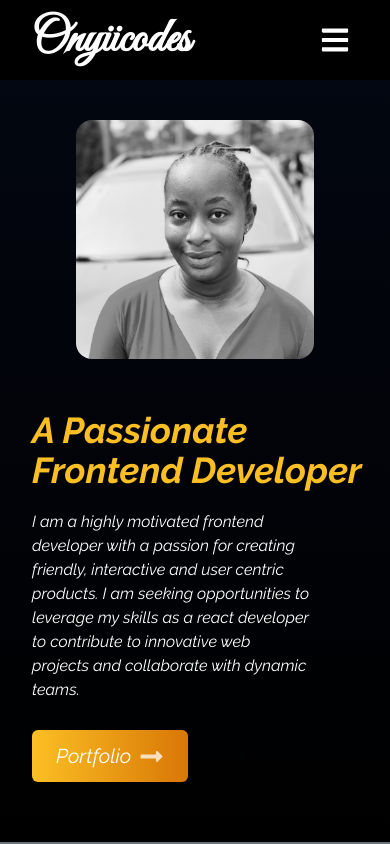
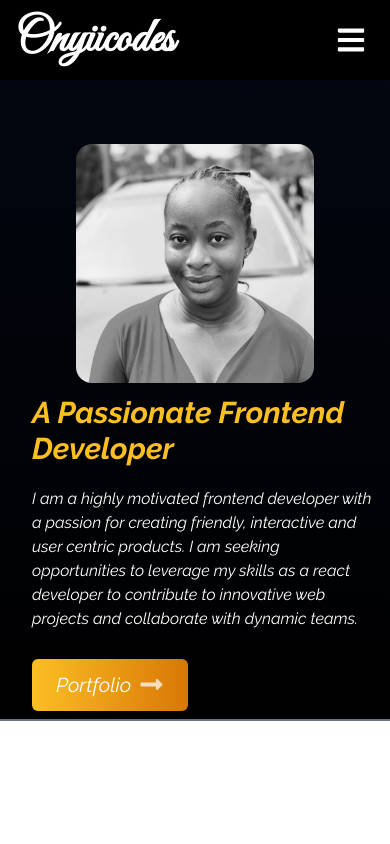
Before and after one commit to onyinyechi-okeke/My-Portfolio, a React (Vite) app: page / in a window 390 px wide. Built offline with nearby package versions, Linux system fonts and the light colour scheme.

Commit message:
responsiveness

```diff
--- a/src/Components/Navbar.jsx
+++ b/src/Components/Navbar.jsx
@@ -31,7 +31,7 @@ function Navbar() {
     },
   ];
   return (
-    <div className='flex justify-between bg-black w-full h-20 items-center px-6 fixed'>
+    <div className='flex justify-between bg-black w-full h-20 items-center px-2 md:px-6 fixed'>
       <div>
         <h1 className='font-signature text-5xl font-semibold ml-2'>
           Onyiicodes</h1>
--- a/src/Pages/Home.jsx
+++ b/src/Pages/Home.jsx
@@ -4,11 +4,11 @@ import Onyii from '../assets/Onyii.jpg'
 
 function Home() {
   return (
-    <div className=' bg-gradient-to-b from-gray-950 to-black w-full h-screen border-b-2 border-gray-500'>
+    <div className=' bg-gradient-to-b from-gray-950 to-black w-full md:h-screen border-b-2 border-gray-500'>
         <div className='max-w-screen-lg mx-auto flex  items-center flex-col-reverse justify-center h-full px-4 md:flex-row md:pt-14'>
             <div className='flex flex-col justify-center h-full pl-4 sm:pl-0'>
-                <h2 className='text-amber-400 text-4xl sm:text-5xl font-bold'>A Passionate Frontend Developer</h2>
-                <p className='py-5 pr-16'>
+                <h2 className='text-amber-400 text-3xl sm:text-5xl font-bold pt-3 md:pt-0'>A Passionate Frontend Developer</h2>
+                <p className='py-5 md:pr-16'>
                 I am a highly motivated frontend developer with a passion for creating friendly, interactive and user
                 centric products. I am seeking opportunities to leverage my skills as a react developer to
                 contribute to innovative web projects and collaborate with dynamic teams.
@@ -25,7 +25,7 @@ function Home() {
 
           <figure className='pt-20 md:pt-0'>
             <img src={Onyii} alt='my picture'
-            className='rounded-2xl mx-auto w-2/3 md:w-full mt-10 md:mt-0' />
+            className='rounded-2xl mx-auto w-2/3 md:w-full mt-16 md:mt-0' />
           </figure>
 
         </div>
```
